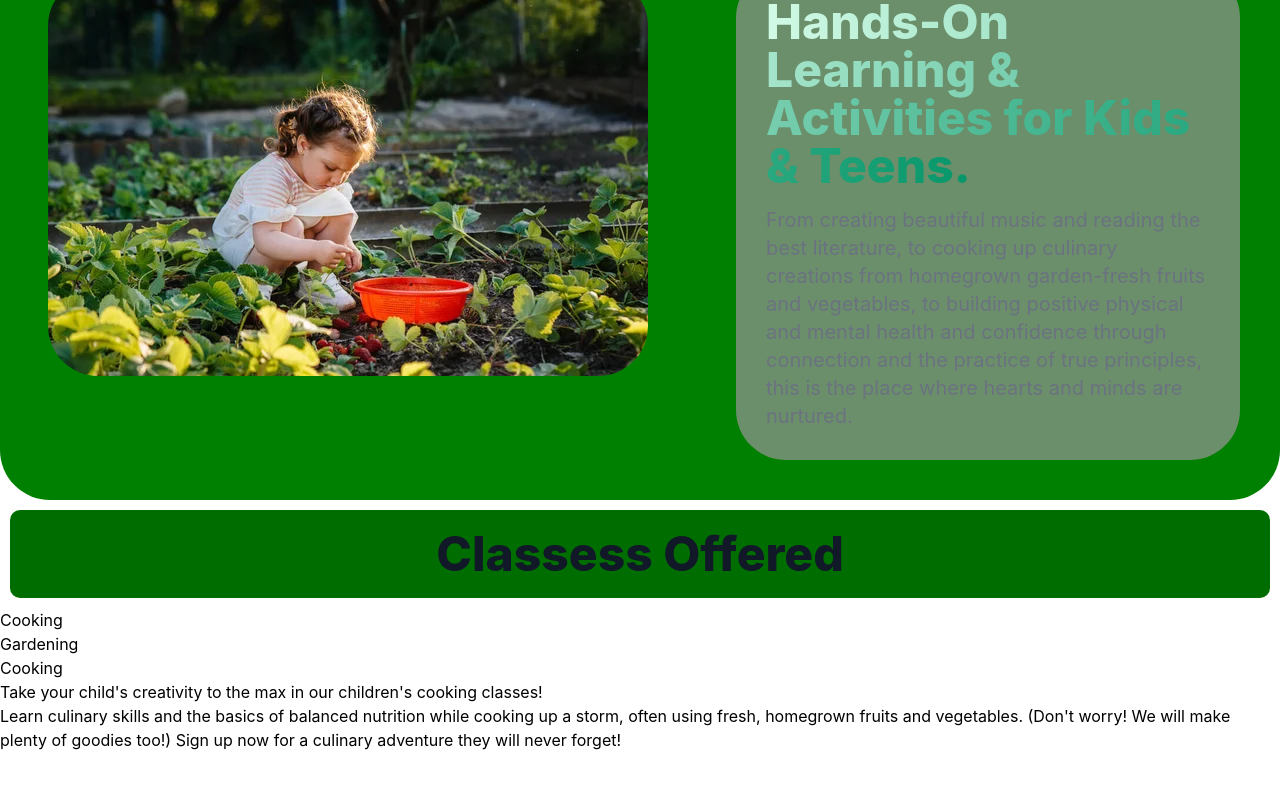
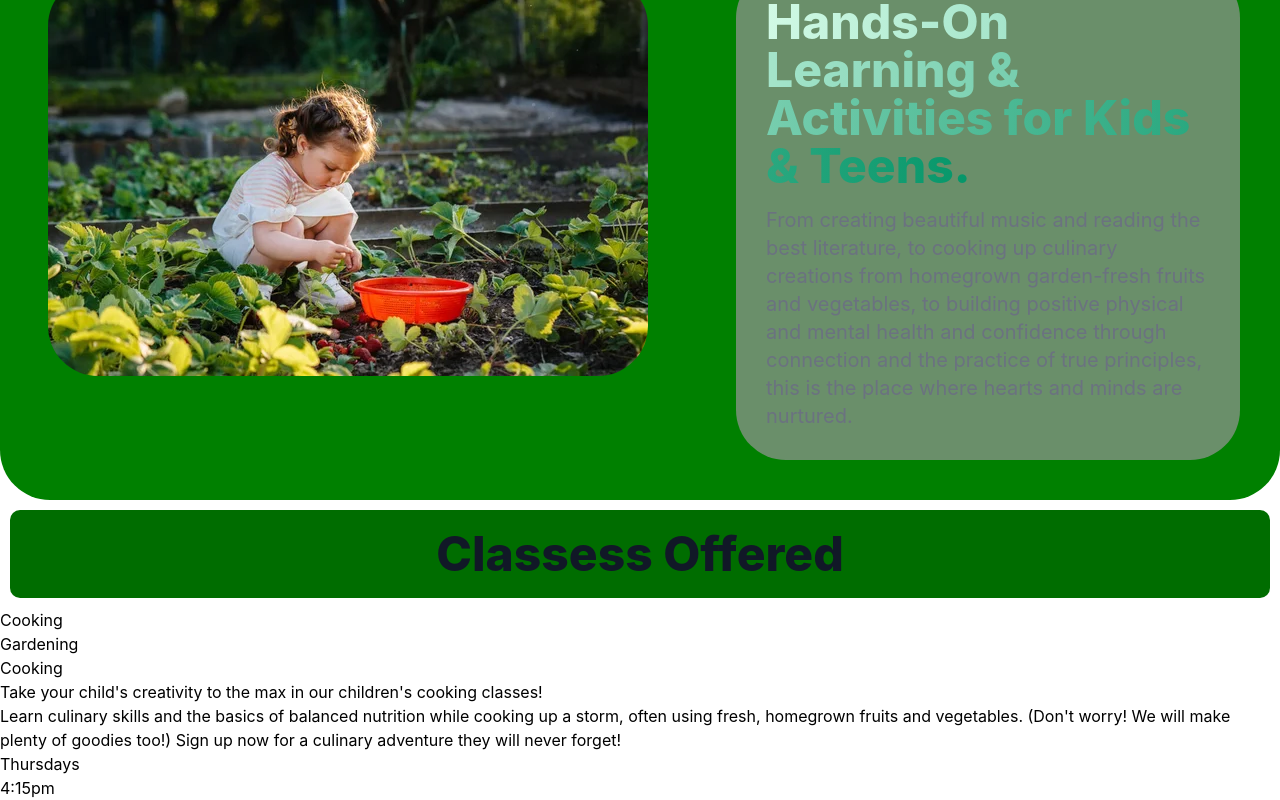
Before and after one commit to Shazammon/melslearninggarden, a React (Create React App) app: page / in a window 1280 px wide. Shown: the part 168-968 px from the top of the page. Before the commit the page ends 920 px from the top, so only its background shows below. Built offline with nearby package versions, Linux system fonts and the light colour scheme.

Commit message:
rendered description, day, and schedule_elementary

```diff
--- a/src/components/comps/ClassSmall.jsx
+++ b/src/components/comps/ClassSmall.jsx
@@ -19,6 +19,8 @@ export default function ClassSmall() {
             <div>{classData[0].name}</div>
             <div>{classData[0].tagline}</div>
             <div>{classData[0].description}</div>
+            <div>{classData[0].day}</div>
+            <div>{classData[0].schedule_elementary}</div>
         </>
     )
 }
```
